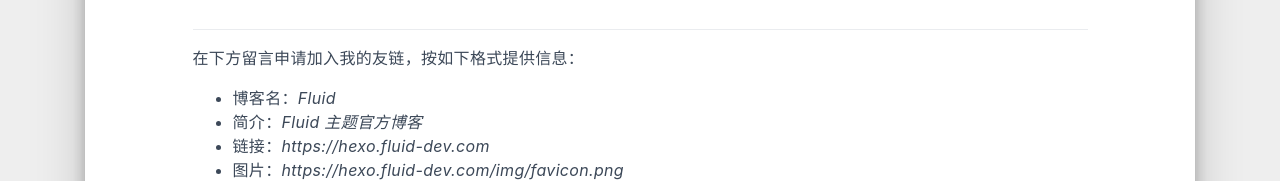
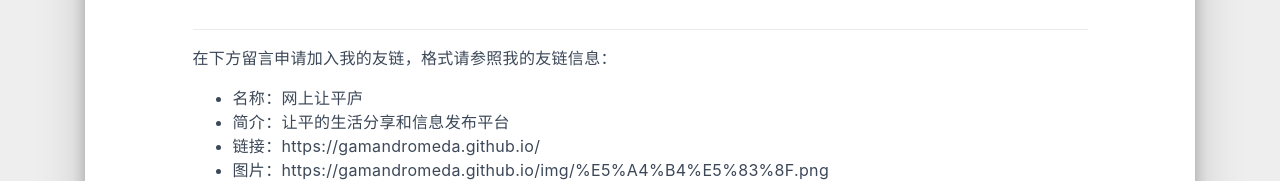
Before and after one commit to gamandromeda/gamandromeda.github.io, a plain HTML site: page links/index.html in a window 1280 px wide. Shown: the part 619-800 px from the top of the page. Drawn offline with nearby package versions, Linux system fonts and the light colour scheme; some packages are replaced by stand-ins of ours; a script that the page names is missing; a small style sheet from the web is missing.

Commit message:
Site updated: 2023-04-21 10:17:46

```diff
--- a/links/index.html
+++ b/links/index.html
@@ -286,7 +286,7 @@
 
   <!-- Custom -->
   <div class="custom mx-auto">
-    <hr><p>在下方留言申请加入我的友链，按如下格式提供信息：</p><ul><li>博客名：<i>Fluid</i></li><li>简介：<i>Fluid 主题官方博客</i></li><li>链接：<i>https://hexo.fluid-dev.com</i></li><li>图片：<i>https://hexo.fluid-dev.com/img/favicon.png</i></li></ul>
+    <hr><p>在下方留言申请加入我的友链，格式请参照我的友链信息：</p><ul><li>名称：网上让平庐</li><li>简介：让平的生活分享和信息发布平台</li><li>链接：https://gamandromeda.github.io/</li><li>图片：https://gamandromeda.github.io/img/%E5%A4%B4%E5%83%8F.png</li></ul>
   </div>
 
 
```
